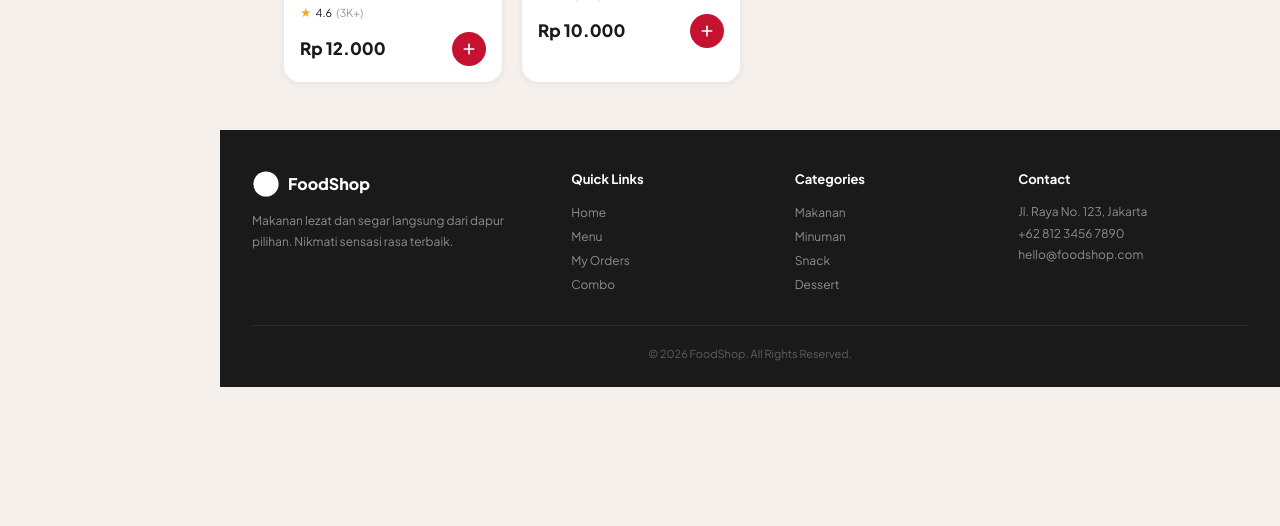
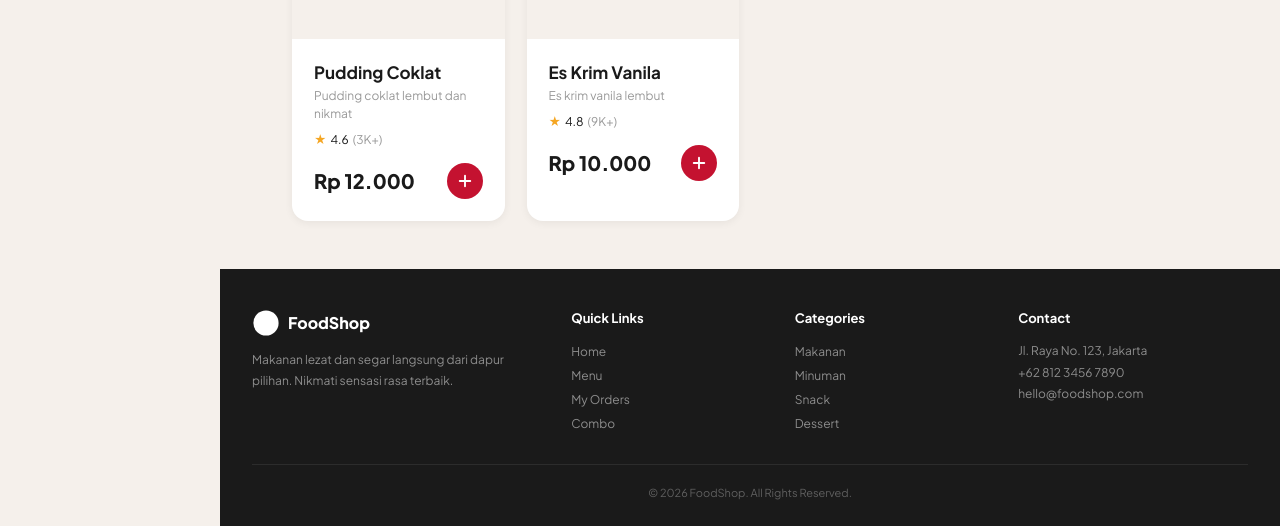
Before and after one commit to hernandezj4/foodshop, a PHP site: page /customer/products/ in a window 1280 px wide. Shown: the part 1326-1852 px from the top of the page. Before the commit the page ends 1713 px from the top, so only its background shows below. Run offline with PHP 8.4, Linux system fonts and the light colour scheme; data comes from the database, SQL or seed files in the repository; data that the repository does not hold is empty.

Commit message:
Fix product layout - wider, bigger cards, no more narrow/messy
- Removed max-width:480px on body - full width now
- Bottom nav: full width instead of 480px
- Product grid: bigger gaps (16px mobile, 18px tablet, 20px desktop, 22px large)
- Product card: bigger image wrap (160-240px min-height), more padding (20-32px)
- Product image: bigger border-radius (14-18px)
- Product body: more padding (16-22px)
- Product name: 15-17px font
- Product price: 17-20px font
- Add button: 36px with 18px icon
- Main content: wider padding (40-56px)
- Section margin: 28-40px
- Category images: bigger (72-80px)

```diff
--- a/public/css/style.css
+++ b/public/css/style.css
@@ -6,7 +6,7 @@
 --shadow:0 2px 8px rgba(0,0,0,.06);--shadow-md:0 6px 20px rgba(0,0,0,.1);
 --radius:16px;--radius-sm:10px;
 }
-body{font-family:'Plus Jakarta Sans',-apple-system,BlinkMacSystemFont,'Segoe UI',Roboto,sans-serif;background:var(--beige);color:var(--dark);line-height:1.5;font-size:14px;max-width:480px;margin:0 auto;min-height:100vh}
+body{font-family:'Plus Jakarta Sans',-apple-system,BlinkMacSystemFont,'Segoe UI',Roboto,sans-serif;background:var(--beige);color:var(--dark);line-height:1.5;font-size:14px;max-width:100%;margin:0 auto;min-height:100vh}
 a{text-decoration:none;color:inherit}
 img{max-width:100%;display:block}
 ul{list-style:none}
@@ -66,29 +66,29 @@ ul{list-style:none}
 .section-link{color:var(--red);font-size:12px;font-weight:600}
 
 /* PRODUCT CARDS */
-.product-grid{display:grid;grid-template-columns:repeat(2,1fr);gap:14px}
+.product-grid{display:grid;grid-template-columns:repeat(2,1fr);gap:16px;padding:0}
 .product-card{background:var(--white);border-radius:var(--radius);overflow:hidden;box-shadow:var(--shadow);transition:.2s}
 .product-card:hover{box-shadow:var(--shadow-md);transform:translateY(-2px)}
 .product-link{display:block;text-decoration:none;color:inherit}
 .product-link:hover{color:inherit}
-.product-img-wrap{position:relative;padding:16px;text-align:center;background:var(--beige);min-height:140px;display:flex;align-items:center;justify-content:center}
-.product-badge{position:absolute;top:10px;left:10px;padding:4px 12px;border-radius:20px;font-size:10px;font-weight:700;color:var(--white);z-index:1;letter-spacing:.3px}
+.product-img-wrap{position:relative;padding:20px 16px;text-align:center;background:var(--beige);min-height:160px;display:flex;align-items:center;justify-content:center}
+.product-badge{position:absolute;top:12px;left:12px;padding:5px 14px;border-radius:20px;font-size:10px;font-weight:700;color:var(--white);z-index:1;letter-spacing:.3px}
 .badge-red{background:var(--red)}
 .badge-orange{background:#f57c00}
 .badge-green{background:#38a169}
-.product-img{width:100%;aspect-ratio:1;object-fit:cover;object-position:center;border-radius:12px}
+.product-img{width:100%;aspect-ratio:1;object-fit:cover;object-position:center;border-radius:14px}
 .wishlist{position:absolute;top:10px;right:10px;width:30px;height:30px;background:var(--white);border-radius:50%;display:flex;align-items:center;justify-content:center;font-size:14px;box-shadow:var(--shadow);cursor:pointer}
-.product-body{padding:14px}
-.product-name{font-size:14px;font-weight:700;margin-bottom:3px;line-height:1.3}
-.product-desc{font-size:11px;color:var(--gray);margin-bottom:8px;line-height:1.5;display:-webkit-box;-webkit-line-clamp:2;-webkit-box-orient:vertical;overflow:hidden}
-.product-rating{display:flex;align-items:center;gap:4px;margin-bottom:8px;font-size:11px}
+.product-body{padding:16px 14px}
+.product-name{font-size:15px;font-weight:700;margin-bottom:4px;line-height:1.3}
+.product-desc{font-size:12px;color:var(--gray);margin-bottom:8px;line-height:1.5;display:-webkit-box;-webkit-line-clamp:2;-webkit-box-orient:vertical;overflow:hidden}
+.product-rating{display:flex;align-items:center;gap:4px;margin-bottom:8px;font-size:12px}
 .product-rating .star{color:#f5a623}
 .product-rating .count{color:var(--gray)}
 .product-footer{display:flex;justify-content:space-between;align-items:center}
-.product-price{font-size:16px;font-weight:800;color:var(--dark)}
+.product-price{font-size:17px;font-weight:800;color:var(--dark)}
 .product-bottom{display:flex;justify-content:space-between;align-items:center;margin-top:10px}
-.product-add{width:34px;height:34px;background:var(--red);color:var(--white);border-radius:50%;display:flex;align-items:center;justify-content:center;cursor:pointer;border:none;transition:.2s;flex-shrink:0}
-.product-add svg{width:16px;height:16px}
+.product-add{width:36px;height:36px;background:var(--red);color:var(--white);border-radius:50%;display:flex;align-items:center;justify-content:center;cursor:pointer;border:none;transition:.2s;flex-shrink:0}
+.product-add svg{width:18px;height:18px}
 .product-add:hover{background:var(--red-dark);transform:scale(1.1)}
 
 /* PROMO BANNER */
@@ -103,7 +103,7 @@ ul{list-style:none}
 .promo-discount small{font-size:9px;font-weight:400}
 
 /* BOTTOM NAV */
-.bottom-nav{position:fixed;bottom:0;left:50%;transform:translateX(-50%);width:100%;max-width:480px;background:var(--white);border-top:1px solid var(--gray-light);display:flex;justify-content:space-around;padding:8px 0 20px;z-index:100;box-shadow:0 -2px 10px rgba(0,0,0,.05)}
+.bottom-nav{position:fixed;bottom:0;left:0;right:0;width:100%;background:var(--white);border-top:1px solid var(--gray-light);display:flex;justify-content:space-around;padding:8px 0 20px;z-index:100;box-shadow:0 -2px 10px rgba(0,0,0,.05)}
 .nav-item{text-align:center;cursor:pointer;padding:4px 12px;transition:.2s;position:relative}
 .nav-item.active{color:var(--red)}
 .nav-item .icon{font-size:20px;display:block}
@@ -333,7 +333,7 @@ body{max-width:100%;margin:0}
 .desk-nav-links a{display:flex;align-items:center;gap:10px;padding:10px 20px;font-size:13px;color:var(--dark);transition:.15s;border-left:3px solid transparent;text-decoration:none}
 .desk-nav-links a:hover{background:var(--red-light);color:var(--red)}
 .desk-nav-links a.active{background:var(--red-light);color:var(--red);border-left-color:var(--red);font-weight:600}
-.desk-nav-links a .icon{font-size:16px;width:22px;text-align:center;flex-shrink:0}
+.desk-nav-links a svg{flex-shrink:0}
 .desk-nav-cart{display:flex;align-items:center;gap:10px;margin:12px 16px;padding:12px 16px;background:var(--red);border-radius:var(--radius-sm);color:var(--white);font-size:13px;font-weight:600;transition:.15s;text-decoration:none}
 .desk-nav-cart:hover{background:var(--red-dark);transform:translateY(-1px)}
 .desk-nav-cart .badge{background:var(--white);color:var(--red);width:22px;height:22px;border-radius:50%;display:flex;align-items:center;justify-content:center;font-size:11px;font-weight:700;margin-left:auto}
@@ -343,7 +343,7 @@ body{max-width:100%;margin:0}
 .desk-nav-bottom a svg{flex-shrink:0}
 
 /* MAIN CONTENT */
-.main-content{margin-left:220px;padding:0 32px 0}
+.main-content{margin-left:220px;padding:0 40px 0}
 
 /* HEADER - simplified topbar */
 .header{padding:20px 0;display:flex;align-items:center;justify-content:space-between}
@@ -353,11 +353,11 @@ body{max-width:100%;margin:0}
 .header-right .icon-btn{width:42px;height:42px;font-size:18px}
 
 /* SEARCH */
-.search-bar{margin:0 0 24px;max-width:640px}
+.search-bar{margin:0 0 28px;max-width:640px}
 .search-bar input{padding:12px 18px;font-size:14px}
 
 /* HERO */
-.hero{border-radius:var(--radius);min-height:300px;cursor:pointer;margin-bottom:28px}
+.hero{border-radius:var(--radius);min-height:300px;cursor:pointer;margin-bottom:32px}
 .hero img{height:300px;border-radius:var(--radius)}
 .hero-overlay{padding:32px}
 .hero-tag{font-size:11px;letter-spacing:3px}
@@ -366,21 +366,30 @@ body{max-width:100%;margin:0}
 .hero-btn{padding:11px 26px;font-size:13px}
 
 /* CATEGORIES */
-.categories{margin-bottom:28px}
-.cat-scroll{gap:18px;overflow-x:auto;flex-wrap:nowrap;justify-content:flex-start}
-.cat-item img{width:68px;height:68px}
-.cat-item span{font-size:11px}
+.categories{margin-bottom:32px}
+.cat-scroll{gap:20px;overflow-x:auto;flex-wrap:nowrap;justify-content:flex-start}
+.cat-item img{width:72px;height:72px}
+.cat-item span{font-size:12px}
 
 /* SECTION */
-.section{margin-bottom:28px}
-.section-head{margin-bottom:16px}
-.section-title{font-size:1.2rem}
+.section{margin-bottom:32px}
+.section-head{margin-bottom:18px}
+.section-title{font-size:1.3rem}
 
 /* PRODUCT GRID */
-.product-grid{grid-template-columns:repeat(3,1fr);gap:16px}
+.product-grid{grid-template-columns:repeat(3,1fr);gap:18px}
+.product-card{transition:transform .25s ease,box-shadow .25s ease}
+.product-card:hover{transform:translateY(-4px);box-shadow:0 10px 28px rgba(0,0,0,.1)}
+.product-img-wrap{padding:24px 20px;min-height:200px}
+.product-img{aspect-ratio:1;border-radius:16px}
+.product-body{padding:18px}
+.product-name{font-size:16px;font-weight:700;line-height:1.3}
+.product-desc{font-size:12px;color:var(--gray);margin-bottom:8px;line-height:1.5}
+.product-price{font-size:18px;font-weight:800}
+.product-bottom{margin-top:12px}
 
 /* PROMO */
-.promo-banner{border-radius:var(--radius);padding:24px;gap:20px;margin-bottom:28px}
+.promo-banner{border-radius:var(--radius);padding:24px;gap:20px;margin-bottom:32px}
 .promo-banner img{width:150px;height:150px}
 .promo-text h3{font-size:1.1rem}
 .promo-text p{font-size:12px}
@@ -424,7 +433,7 @@ body{max-width:100%;margin:0}
 
 /* ===== DESKTOP 1024px+ ===== */
 @media(min-width:1024px){
-.main-content{padding:0 40px 0}
+.main-content{padding:0 48px 0}
 
 /* HEADER */
 .header{padding:24px 0 20px}
@@ -435,7 +444,7 @@ body{max-width:100%;margin:0}
 .search-bar input{padding:13px 20px;font-size:14px;border-radius:var(--radius)}
 
 /* HERO */
-.hero{min-height:340px;border-radius:18px;margin-bottom:32px}
+.hero{min-height:340px;border-radius:18px;margin-bottom:36px}
 .hero img{height:340px;border-radius:18px}
 .hero-overlay{padding:40px}
 .hero-overlay h1{font-size:2.8rem;line-height:1.05}
@@ -443,30 +452,31 @@ body{max-width:100%;margin:0}
 .hero-btn{padding:12px 30px;font-size:14px;border-radius:28px}
 
 /* CATEGORIES */
-.categories{margin-bottom:32px}
+.categories{margin-bottom:36px}
 .cat-scroll{gap:24px;justify-content:center;flex-wrap:wrap;overflow-x:visible}
-.cat-item img{width:76px;height:76px}
+.cat-item img{width:80px;height:80px}
 .cat-item span{font-size:12px}
 
 /* SECTION */
-.section{margin-bottom:36px}
-.section-title{font-size:1.35rem}
+.section{margin-bottom:40px}
+.section-title{font-size:1.4rem}
 .section-link{font-size:13px}
-.section-head{margin-bottom:18px}
+.section-head{margin-bottom:20px}
 
 /* PRODUCTS */
-.product-grid{grid-template-columns:repeat(4,1fr);gap:18px}
+.product-grid{grid-template-columns:repeat(4,1fr);gap:20px}
 .product-card{transition:transform .25s ease,box-shadow .25s ease}
 .product-card:hover{transform:translateY(-4px);box-shadow:0 10px 28px rgba(0,0,0,.1)}
-.product-img-wrap{padding:20px;min-height:180px}
-.product-img{aspect-ratio:1}
-.product-body{padding:16px}
-.product-name{font-size:15px;font-weight:700;line-height:1.3}
+.product-img-wrap{padding:28px 24px;min-height:220px}
+.product-img{aspect-ratio:1;border-radius:18px}
+.product-body{padding:20px}
+.product-name{font-size:16px;font-weight:700;line-height:1.3}
 .product-desc{font-size:12px;color:var(--gray);margin-bottom:8px;line-height:1.5}
-.product-price{font-size:17px;font-weight:800}
+.product-price{font-size:18px;font-weight:800}
+.product-bottom{margin-top:14px}
 
 /* PROMO */
-.promo-banner{border-radius:18px;padding:28px;gap:24px;margin-bottom:36px}
+.promo-banner{border-radius:18px;padding:28px;gap:24px;margin-bottom:40px}
 .promo-banner img{width:180px;height:180px}
 .promo-text h3{font-size:1.3rem}
 .promo-text p{font-size:13px;margin-bottom:12px}
@@ -506,11 +516,14 @@ body{max-width:100%;margin:0}
 
 /* ===== DESKTOP 1280px+ ===== */
 @media(min-width:1280px){
-.main-content{padding:0 48px 0;max-width:1300px}
+.main-content{padding:0 56px 0;max-width:1400px}
 .search-bar{max-width:520px}
 .hero{min-height:380px}
 .hero img{height:380px}
 .hero-overlay h1{font-size:3rem}
-.product-grid{gap:20px}
-.product-img-wrap{min-height:200px}
+.product-grid{gap:22px}
+.product-img-wrap{min-height:240px;padding:32px 28px}
+.product-body{padding:22px}
+.product-name{font-size:17px}
+.product-price{font-size:20px}
 }
```
